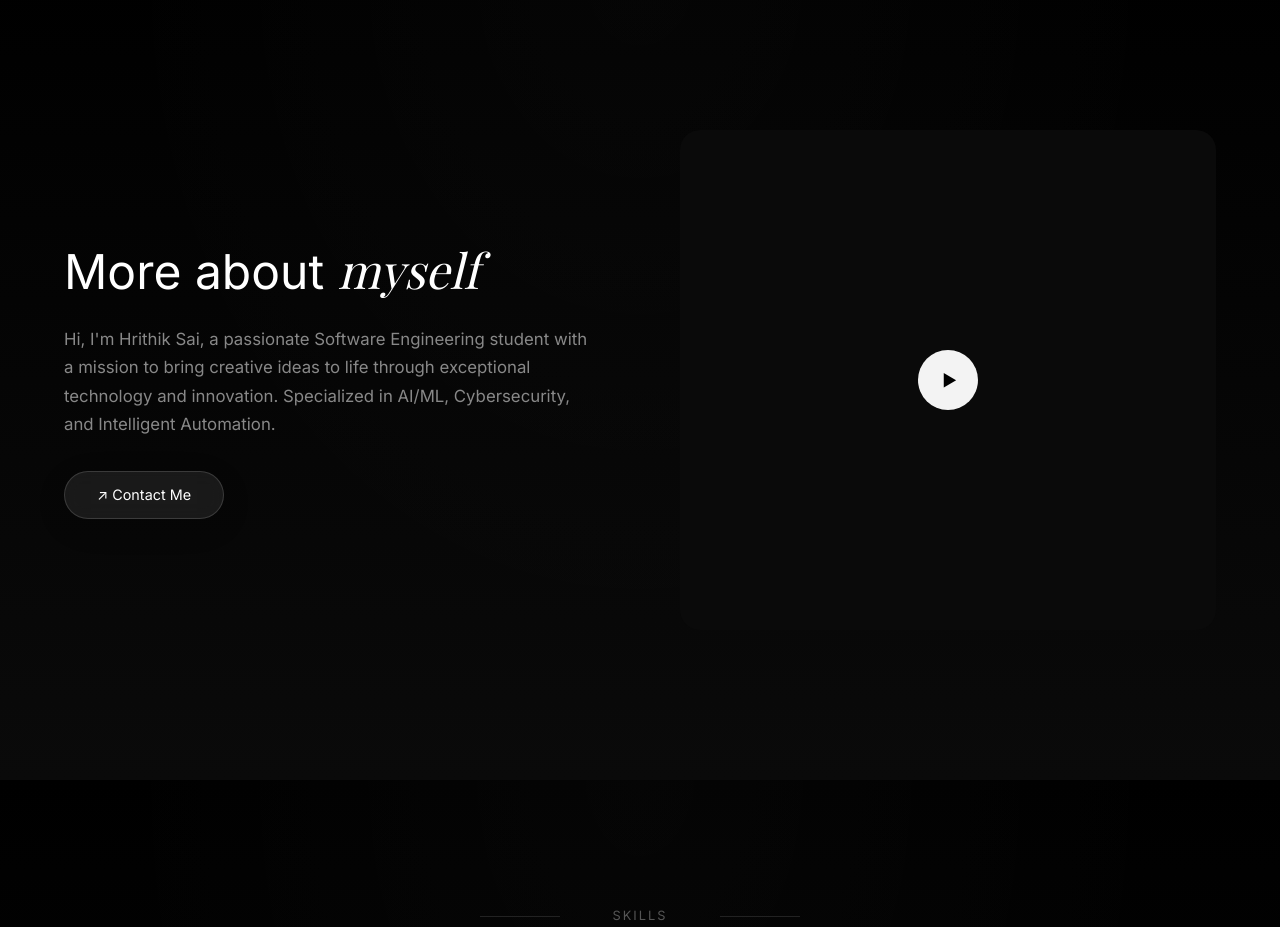
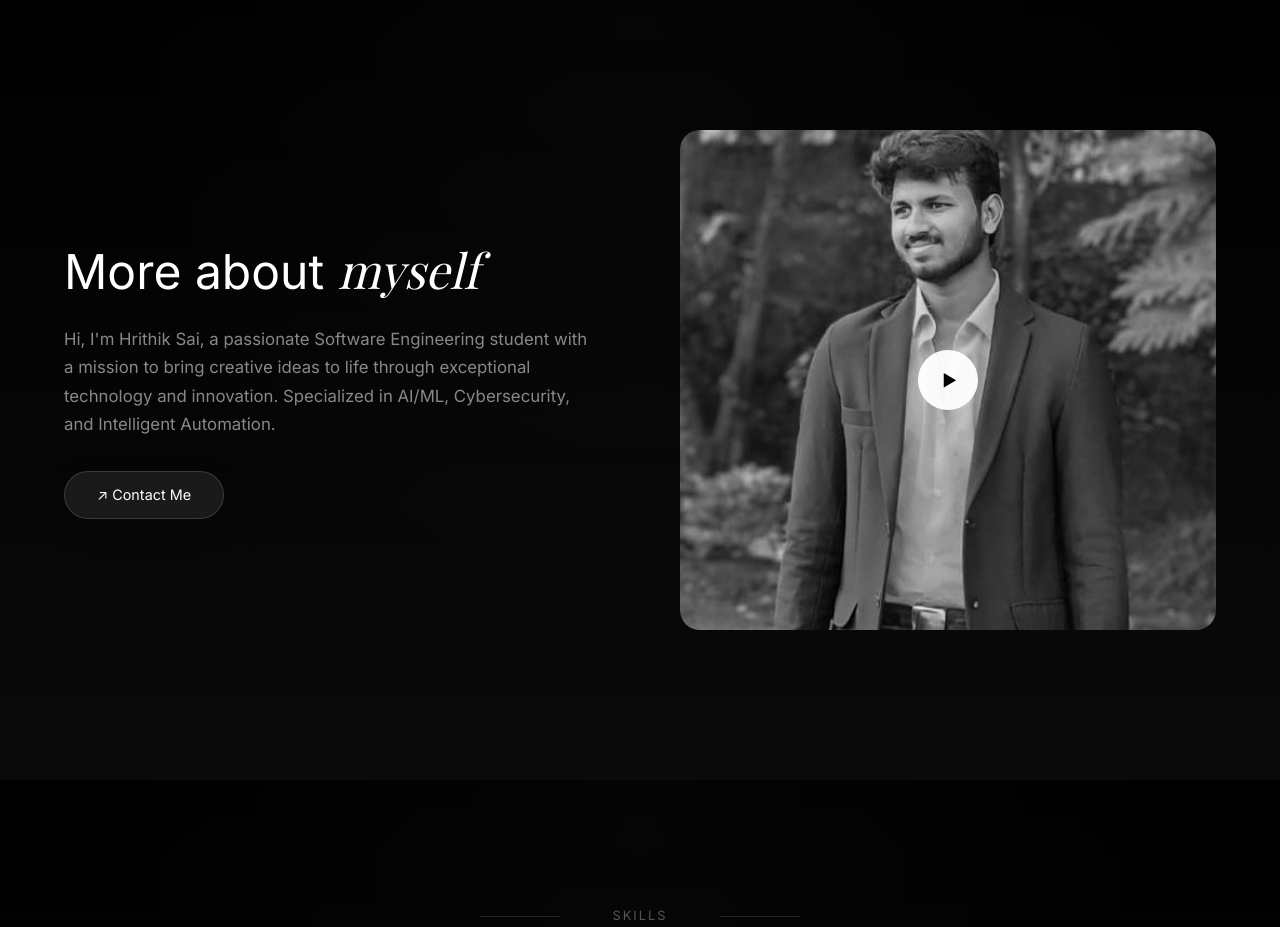
Before and after one commit to Hrithikai/hrithiksai-portfolio, a plain HTML site: page index.html in a window 1280 px wide. Shown: the part 820-1747 px from the top of the page. Drawn offline with nearby package versions, Linux system fonts and the light colour scheme; a web font is replaced by a local one.

Commit message:
Update index.html

```diff
--- a/index.html
+++ b/index.html
@@ -917,7 +917,7 @@
             </a>
         </div>
         <div class="about-image">
-            <img src="profile pic.jpg" alt="Hrithik Sai N" onerror="this.style.display='none'">
+            <img src="profile pic main.jpg" alt="Hrithik Sai N" onerror="this.style.display='none'">
             <div class="play-button"></div>
         </div>
     </section>
```
